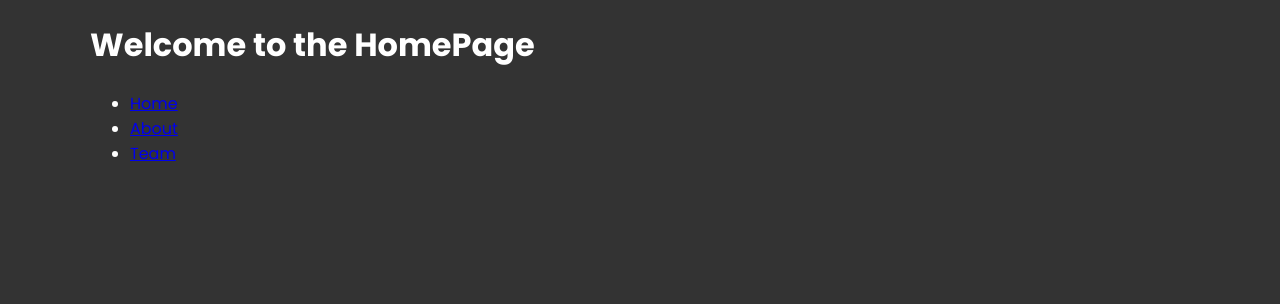
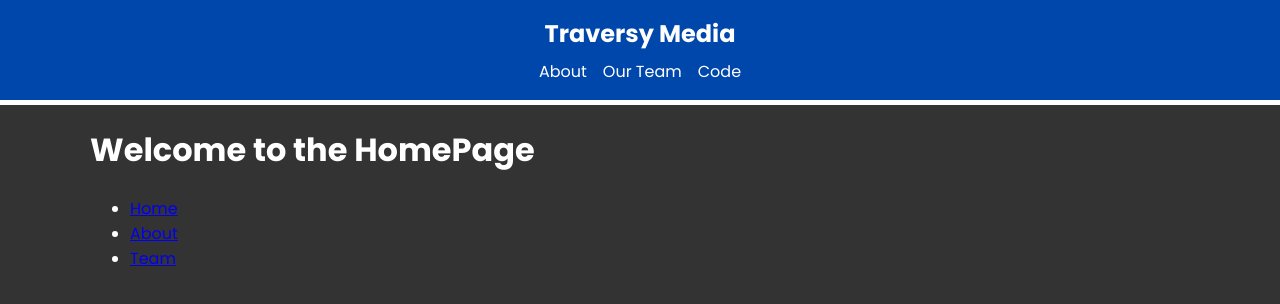
Before and after one commit to kriztiank-UCN/next_14_crash, a Next.js app: page / in a window 1280 px wide. Shown: the top 304 px of the page. Built offline with nearby package versions, Linux system fonts and the light colour scheme.

Commit message:
Header Component

```diff
--- /dev/null
+++ b/app/components/Header.jsx
@@ -0,0 +1,19 @@
+import Link from 'next/link';
+
+const Header = () => {
+  return (
+    <header className='header'>
+      <div className='container'>
+        <div className='logo'>
+          <Link href='/'>Traversy Media</Link>
+        </div>
+        <div className='links'>
+          <Link href='/about'>About</Link>
+          <Link href='/about/team'>Our Team</Link>
+          <Link href='/code/repos'>Code</Link>
+        </div>
+      </div>
+    </header>
+  );
+};
+export default Header;
--- a/app/layout.jsx
+++ b/app/layout.jsx
@@ -1,5 +1,6 @@
 import { Poppins } from "next/font/google"
 import "./globals.css"
+import Header from "./components/Header"
 
 const poppins = Poppins({
   weight: ["400", "700"],
@@ -16,6 +17,7 @@
   return (
     <html lang="en">
       <body className={poppins.className}>
+        <Header />
         <main className="container">{children}</main>
       </body>
     </html>
```
